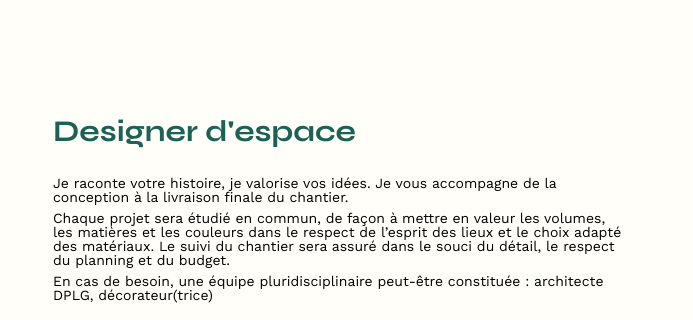
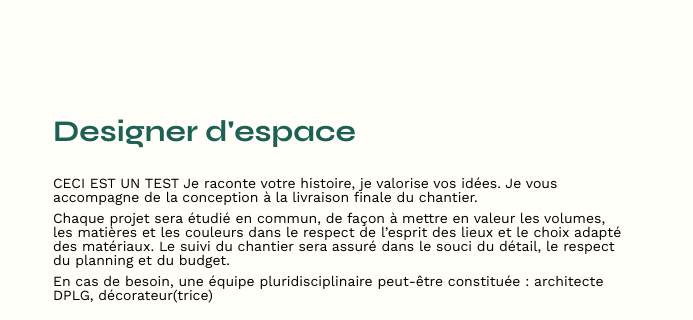
Before and after one commit to manarlam/Projet3_SophieBluel, a plain HTML site: page FrontEnd/index.html in a window 1280 px wide. Shown: the part 101-421 px from the top of the page, 587-1280 px from the left. Drawn offline with nearby package versions, Linux system fonts and the light colour scheme; no server answers.

Commit message:
TEST
Test pour voir si tout est rentré dans l'ordre

```diff
--- a/FrontEnd/index.html
+++ b/FrontEnd/index.html
@@ -33,7 +33,7 @@
 		</figure>
 		<article>
 			<h2>Designer d'espace</h2>
-			<p>Je raconte votre histoire, je valorise vos idées. Je vous accompagne de la conception à la livraison finale du chantier.</p>
+			<p>CECI EST UN TEST Je raconte votre histoire, je valorise vos idées. Je vous accompagne de la conception à la livraison finale du chantier.</p>
 			<p>Chaque projet sera étudié en commun, de façon à mettre en valeur les volumes, les matières et les couleurs dans le respect de l’esprit des lieux et le choix adapté des matériaux. Le suivi du chantier sera assuré dans le souci du détail, le respect du planning et du budget.</p>
 			<p>En cas de besoin, une équipe pluridisciplinaire peut-être constituée : architecte DPLG, décorateur(trice)</p>
 		</article>
```
